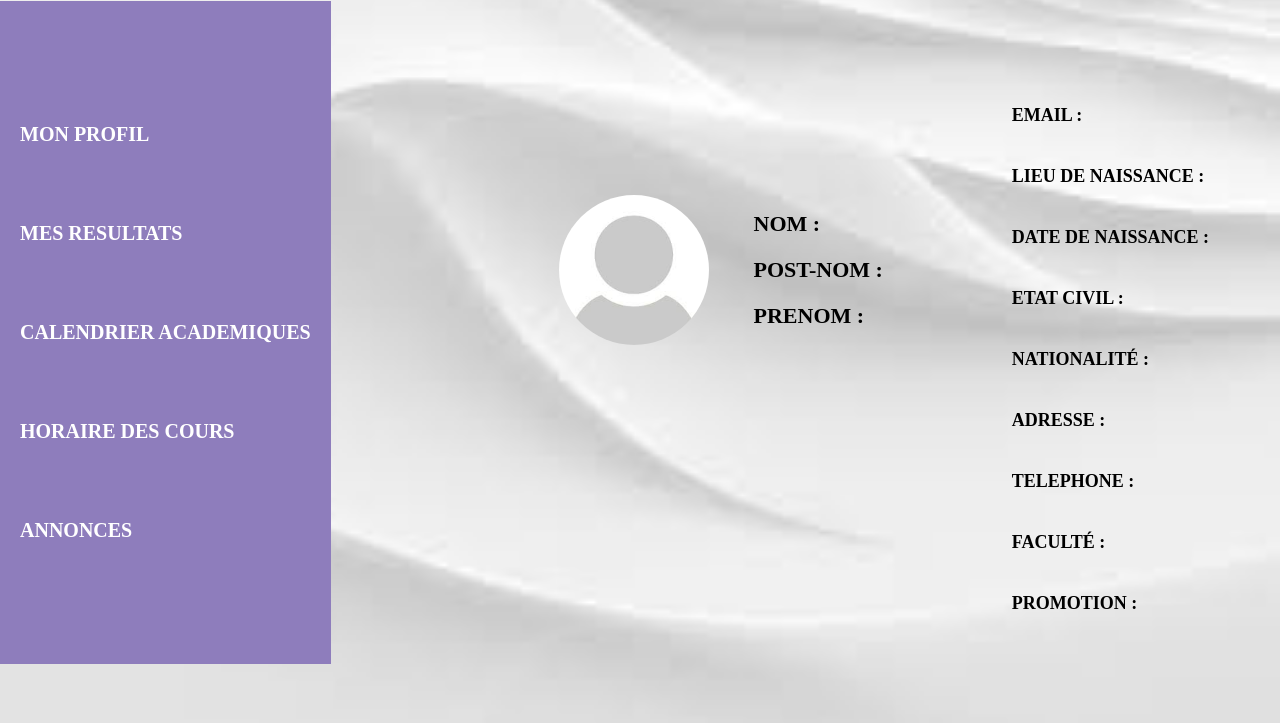
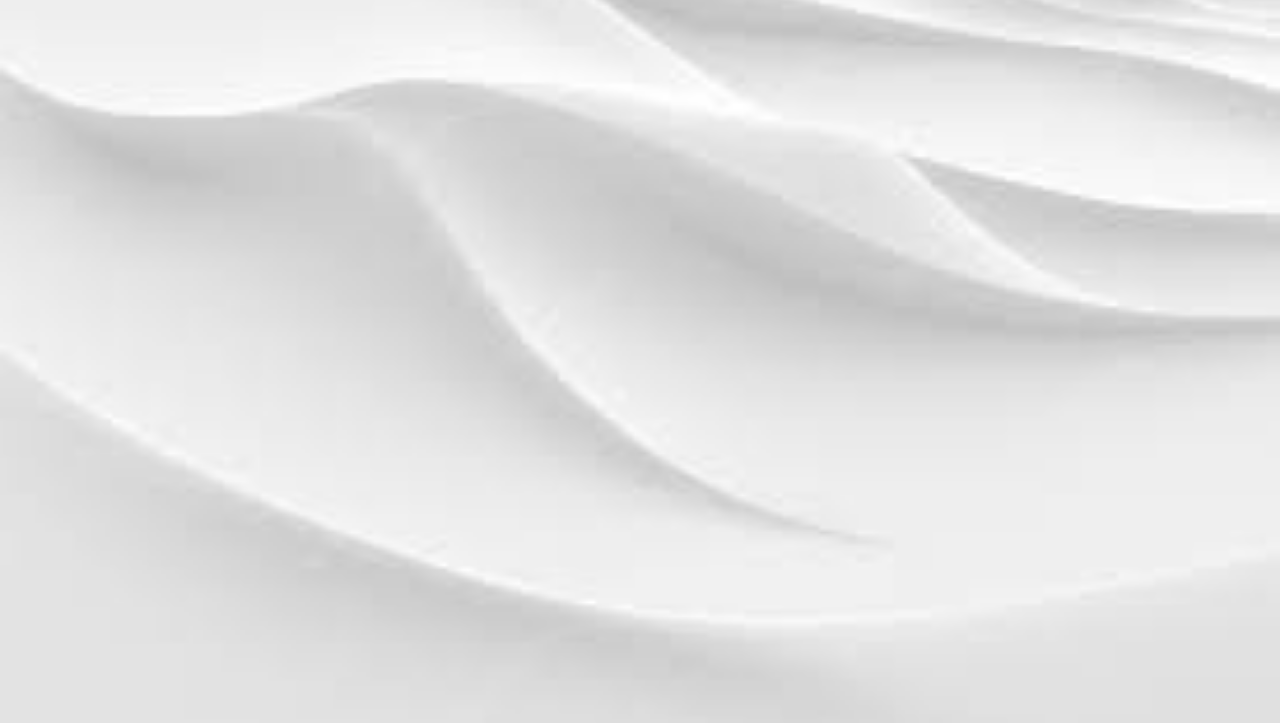
Before and after one commit to remytembodev/ISIPA_PROJECT1, a PHP site: page /home.php in a window 1280 px wide. Shown: the part 77-800 px from the top of the page. Run offline with PHP 8.4, Linux system fonts and the light colour scheme; the visitor is signed in with stand-in values (Sample User, id 1); data comes from the database, SQL or seed files in the repository.

Commit message:
Update home.php

```diff
--- a/home.php
+++ b/home.php
@@ -52,36 +52,7 @@
     <!-- / HEADER -->
   <!-- page content -->
     <main>
-      <div class="container">
-        <aside class="left">
-            <ul>
-              <li><a href="#">Mon profil</a></li>
-              <li><a href="#">Mes resultats</a></li>
-              <li><a href="#">Calendrier Academiques</a></li>
-              <li><a href="#">Horaire des cours</a></li>
-              <li><a href="#">Annonces</a></li>
-            </ul>
-        </aside>
-        <div class="center">
-            <img src="Home_PAGE/img/avatar.jpg" alt="">
-            <div class="name">
-              <p>Nom : <?php echo $nom;  ?></p>
-              <p>Post-Nom : <?php echo $post;  ?></p>
-              <p>Prenom : <?php echo $prenom;  ?></p>
-            </div>
-        </div>
-        <aside class="right">
-            <P>EMAIL : <?php echo $email ?></P>
-            <P>Lieu de naissance : <?php echo $lieu ?></P>
-            <P>Date de naissance : <?php echo $date ?></P>
-            <P>Etat civil : <?php echo $etat ?></P>
-            <P>Nationalité : <?php echo $nationalite ?></P>
-            <P>Adresse : <?php echo $adresse ?></P>
-            <P>Telephone : <?php echo $tel ?></P>
-            <P>Faculté : <?php echo $faculte ?></P>
-            <P>Promotion : <?php echo $promotion ?></P>
-        </aside>
-      </div>
+
     </main>
   <!-- page content -->
 </body>
```
